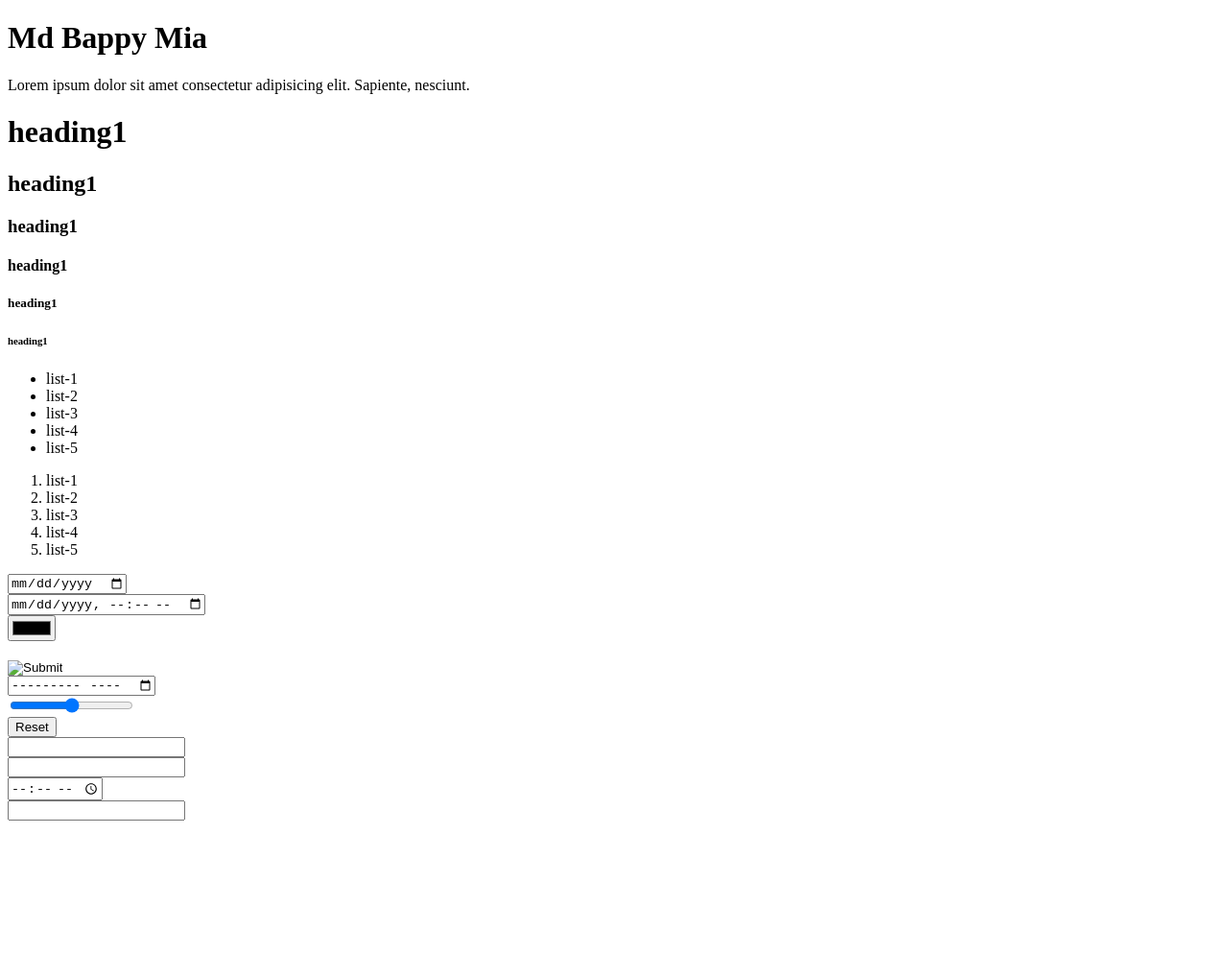
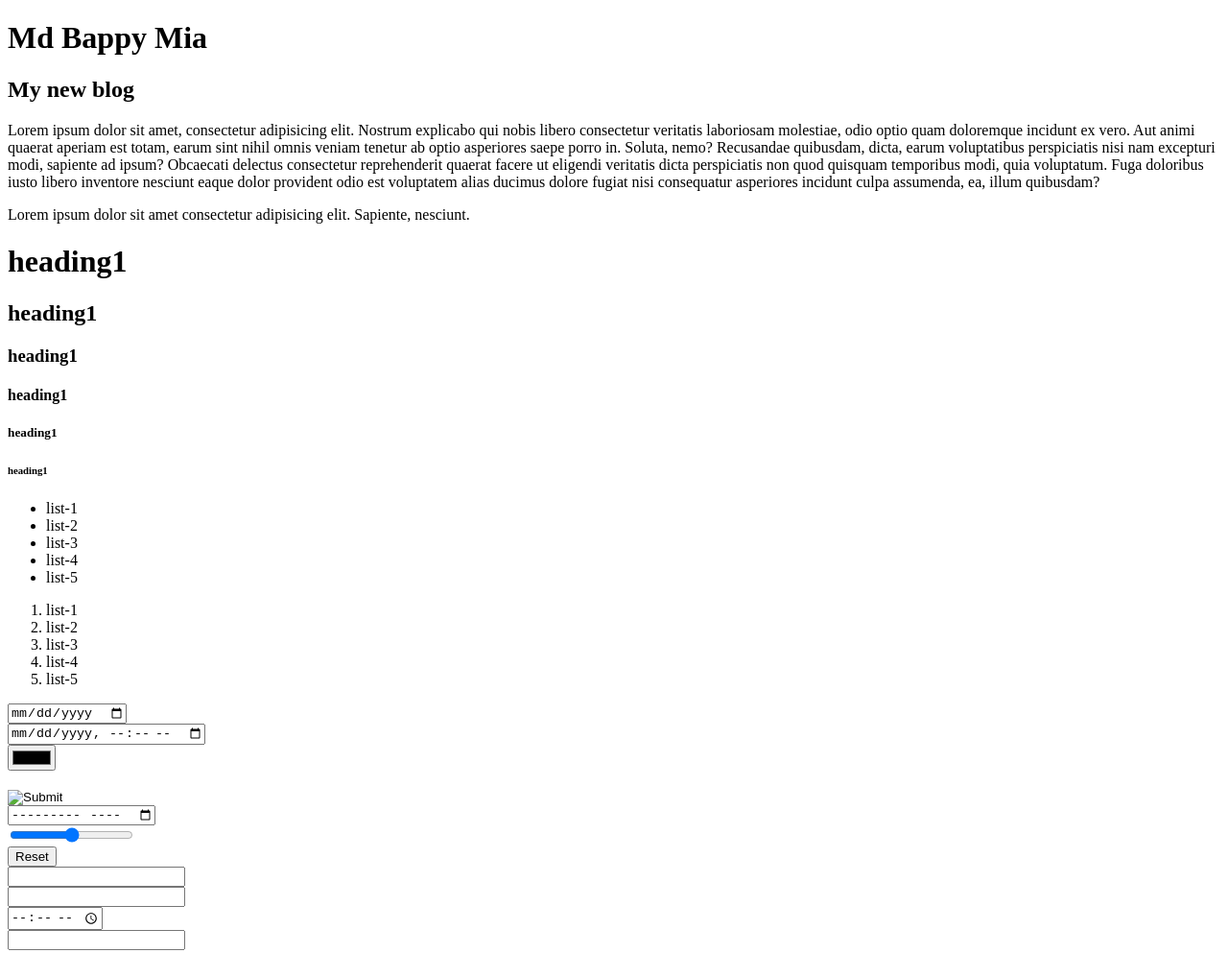
Before and after one commit to mdbappymia/git-first, a plain HTML site: page index.html in a window 1280 px wide. Shown: the whole page at 96% size. Before the commit the page ends 863 px from the top, so only its background shows below. Drawn offline with Linux system fonts and the light colour scheme.

Commit message:
blog added

```diff
--- a/index.html
+++ b/index.html
@@ -9,6 +9,20 @@
   </head>
   <body>
     <h1>Md Bappy Mia</h1>
+    <h2>My new blog</h2>
+    <p>
+      Lorem ipsum dolor sit amet, consectetur adipisicing elit. Nostrum
+      explicabo qui nobis libero consectetur veritatis laboriosam molestiae,
+      odio optio quam doloremque incidunt ex vero. Aut animi quaerat aperiam est
+      totam, earum sint nihil omnis veniam tenetur ab optio asperiores saepe
+      porro in. Soluta, nemo? Recusandae quibusdam, dicta, earum voluptatibus
+      perspiciatis nisi nam excepturi modi, sapiente ad ipsum? Obcaecati
+      delectus consectetur reprehenderit quaerat facere ut eligendi veritatis
+      dicta perspiciatis non quod quisquam temporibus modi, quia voluptatum.
+      Fuga doloribus iusto libero inventore nesciunt eaque dolor provident odio
+      est voluptatem alias ducimus dolore fugiat nisi consequatur asperiores
+      incidunt culpa assumenda, ea, illum quibusdam?
+    </p>
     <p>
       Lorem ipsum dolor sit amet consectetur adipisicing elit. Sapiente,
       nesciunt.
```
